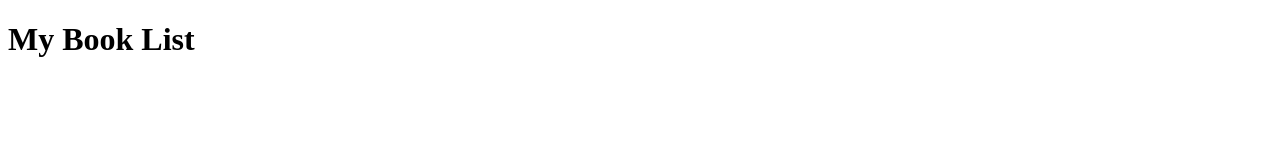
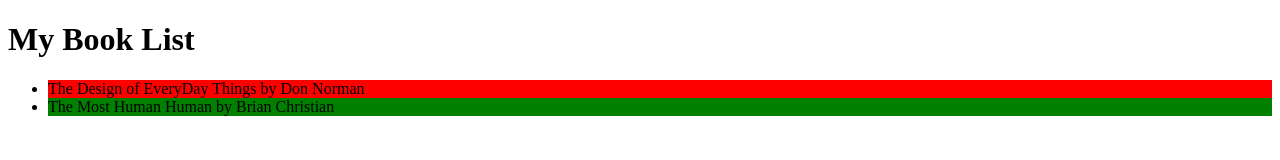
Before and after one commit to souravbaranwal/js_core, a plain HTML site: page Practice/Day7-DOMBasics/Project/5/inde.html in a window 1280 px wide. Drawn offline with Linux system fonts and the light colour scheme.

Commit message:
DOM exercise complete

```diff
--- a/Practice/Day7-DOMBasics/Project/5/inde.html
+++ b/Practice/Day7-DOMBasics/Project/5/inde.html
@@ -6,8 +6,51 @@
  </head>
 <body>
 
-<h1>My Book List</h1>
 <script>
+    let heading = document.createElement('h1');
+    heading.textContent = 'My Book List';
+    document.body.appendChild(heading);
+
+    let books =
+    [{
+    title: 'The Design of EveryDay Things',
+    author: 'Don Norman',
+    alreadyRead: false,
+    imgSrc: "http://devfloat.net/wp-content/uploads/2014/01/beawesome-wallpaper.jpg"
+    },
+    {title: 'The Most Human Human',
+    author: 'Brian Christian',
+    alreadyRead: true,
+    imgSrc: "http://devfloat.net/wp-content/uploads/2014/01/beawesome-wallpaper.jpg"
+    }];
+
+    // for (let i = 0; i < books.length; i++) {
+    //     let pTag = document.createElement('p');
+    //     pTag.textContent = `${books[i].title} by ${books[i].author}`;
+    //     document.body.appendChild(pTag);
+    // }
+    let ulTag = document.createElement('ul');
+
+    for (let i = 0; i < books.length; i++) {
+        let liTag = document.createElement('li');
+        let imgTag = document.createElement('img');
+        imgTag.src = books[i].imgSrc;
+        liTag.appendChild(imgTag);
+
+        liTag.textContent = `${books[i].title} by ${books[i].author}`;
+
+        if (books[i].alreadyRead) {
+            liTag.style.background = "green";
+        } else {
+            liTag.style.background = "red";
+        }
+        ulTag.appendChild(liTag);
+
+    }
+    document.body.appendChild(ulTag);
+
+
+
 </script>
 
 </body>
```
Also changed, not shown: Practice/Day7-DOMBasics/Project/3/index.html (+8 -0 lines), Practice/Day7-DOMBasics/Project/4/index.html (+22 -0 lines), Practice/Day7-DOMBasics/Project/5/todo.md (+3 -0 lines), Practice/Day7-DOMBasics/Project/6/index.html (+11 -4 lines).
